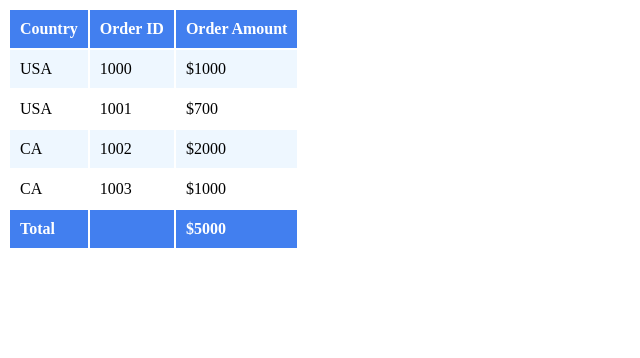
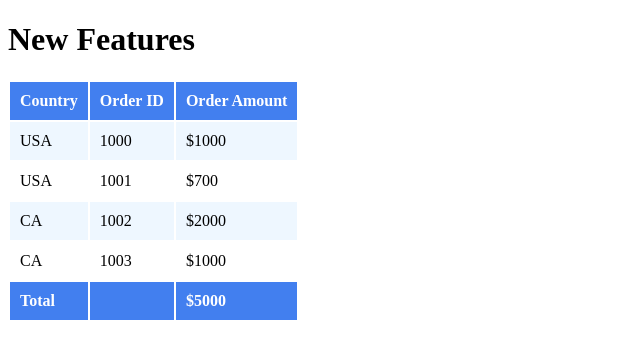
Before and after one commit to Projectss2022/HTML2, a plain HTML site: page index.html in a window 1280 px wide. Shown: the whole page, without its empty margins (0-640 px from the left). Drawn offline with Linux system fonts and the light colour scheme.

Commit message:
New Features

```diff
--- a/index.html
+++ b/index.html
@@ -8,6 +8,7 @@
     <link rel="stylesheet" href="css/styles.css" />
   </head>
   <body>
+    <h1>New Features</h1>
     <table id="entire-table">
       <thead class="table-header">
         <!-- row header-->
```
